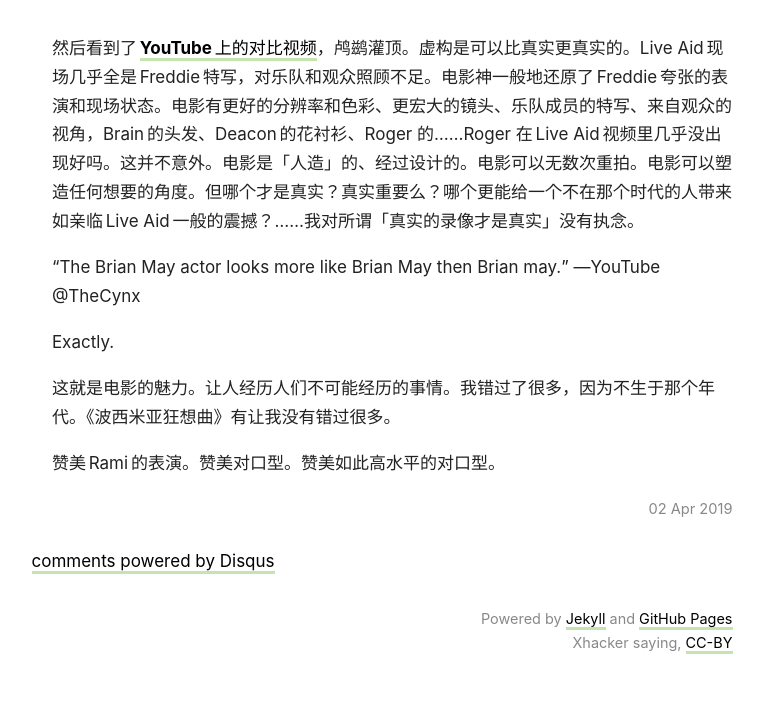
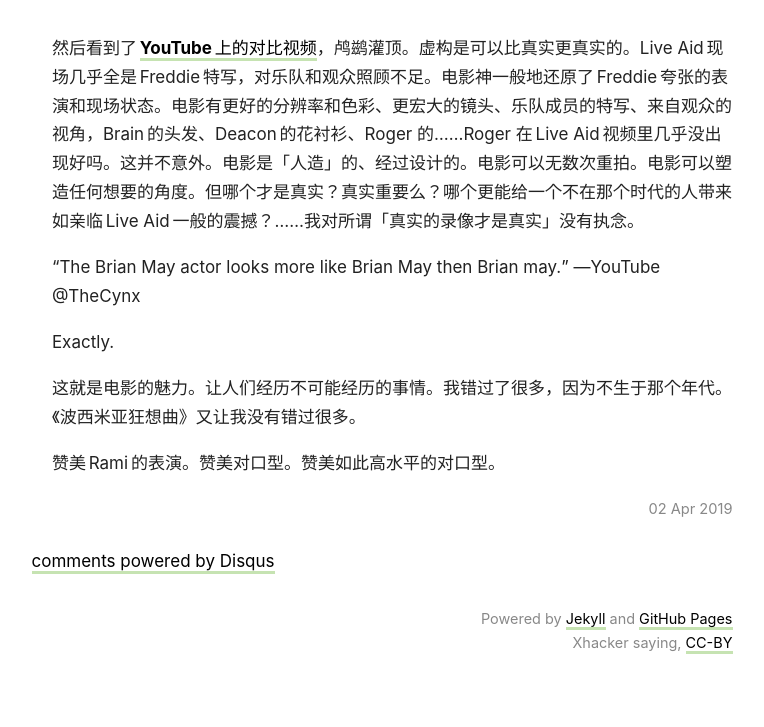
Before and after one commit to xhacker/xhacker.github.io, a Jekyll site: the page built from _posts/2019-04-02-bohemian-rhapsody.md, in a window 1280 px wide. Shown: the part 671-1398 px from the top of the page, without its empty margins (258-1022 px from the left). Built offline with Jekyll 4.4.1, drawn with Linux system fonts in a browser that asks for light colours; nearby versions of some CDN libraries; comment, search, counter and statistics services are not loaded.

Commit message:
Update 2019-04-02-bohemian-rhapsody.md

```diff
--- a/_posts/2019-04-02-bohemian-rhapsody.md
+++ b/_posts/2019-04-02-bohemian-rhapsody.md
@@ -11,10 +11,10 @@
 
 然后看到了 [YouTube 上的对比视频](https://www.youtube.com/watch?v=2cH5htm6T4E)，鸬鹚灌顶。虚构是可以比真实更真实的。Live Aid 现场几乎全是 Freddie 特写，对乐队和观众照顾不足。电影神一般地还原了 Freddie 夸张的表演和现场状态。电影有更好的分辨率和色彩、更宏大的镜头、乐队成员的特写、来自观众的视角，Brain 的头发、Deacon 的花衬衫、Roger 的……Roger 在 Live Aid 视频里几乎没出现好吗。这并不意外。电影是「人造」的、经过设计的。电影可以无数次重拍。电影可以塑造任何想要的角度。但哪个才是真实？真实重要么？哪个更能给一个不在那个时代的人带来如亲临 Live Aid 一般的震撼？……我对所谓「真实的录像才是真实」没有执念。
 
-<span class="force-latin-font">“</span>The Brian May actor looks more like Brian May then Brian may﻿.<span class="force-latin-font">” —</span>YouTube @TheCynx
+<span class="force-latin-font">“</span>The Brian May actor looks more like Brian May then Brian may.<span class="force-latin-font">” —</span>YouTube @TheCynx
 
 Exactly.
 
-这就是电影的魅力。让人经历人们不可能经历的事情。我错过了很多，因为不生于那个年代。《波西米亚狂想曲》有让我没有错过很多。
+这就是电影的魅力。让人们经历不可能经历的事情。我错过了很多，因为不生于那个年代。《波西米亚狂想曲》又让我没有错过很多。
 
 赞美 Rami 的表演。赞美对口型。赞美如此高水平的对口型。
```
